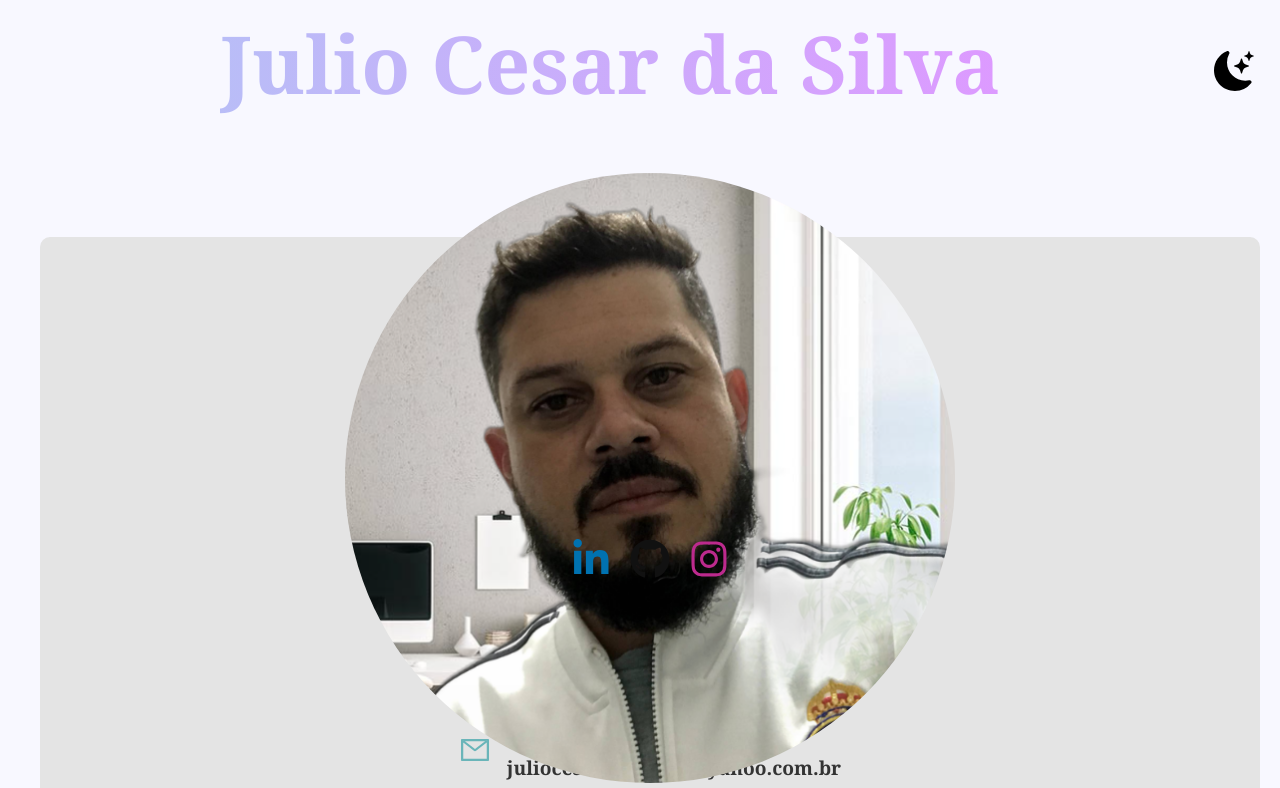
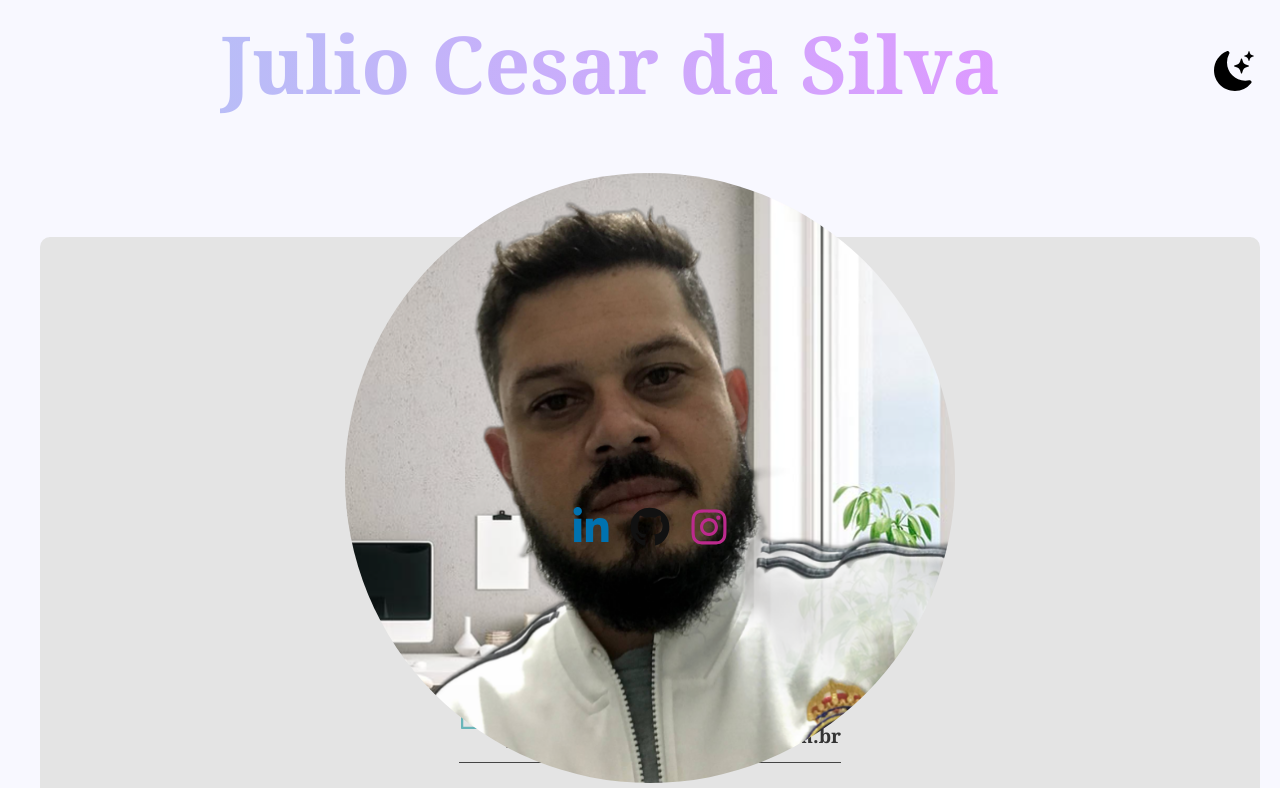
Before and after one commit to JulioSilvaa/portifolio, a React (Vite) app: page / in a window 1280 px wide. Shown: the top 788 px of the page. Built offline with nearby package versions, Linux system fonts and the light colour scheme.

Commit message:
refactor: aside

```diff
--- a/src/components/aside/style.aside.js
+++ b/src/components/aside/style.aside.js
@@ -8,7 +8,7 @@ export const Aside = styled.aside`
   background-color: ${({ theme }) => theme.colors.principal};
   text-align: center;
   position: relative;
-  padding: 5rem 0;
+  padding: 3rem 0;
   border-radius: 10px;
 `;
 
```
